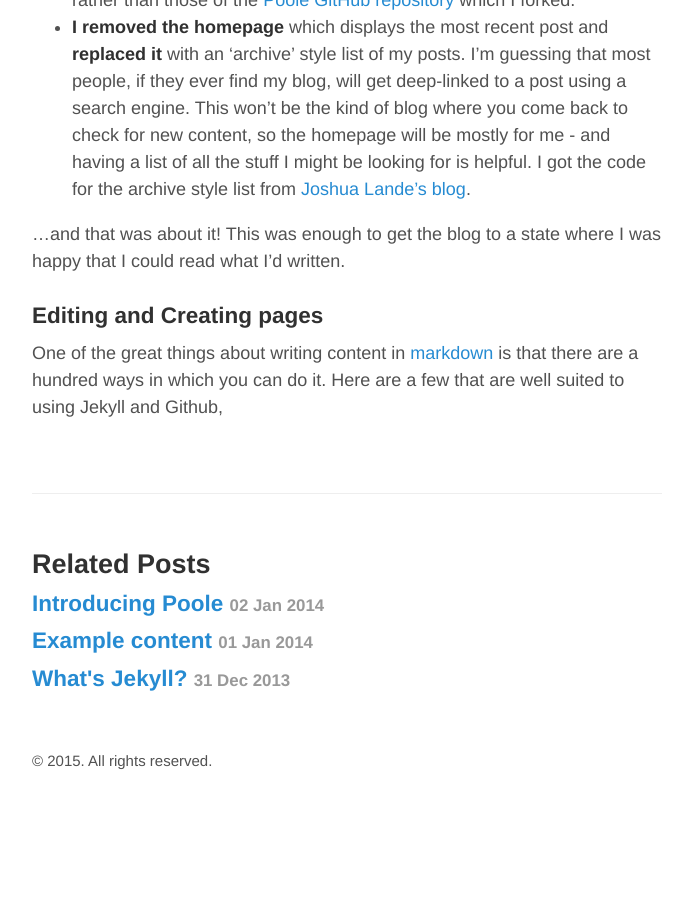
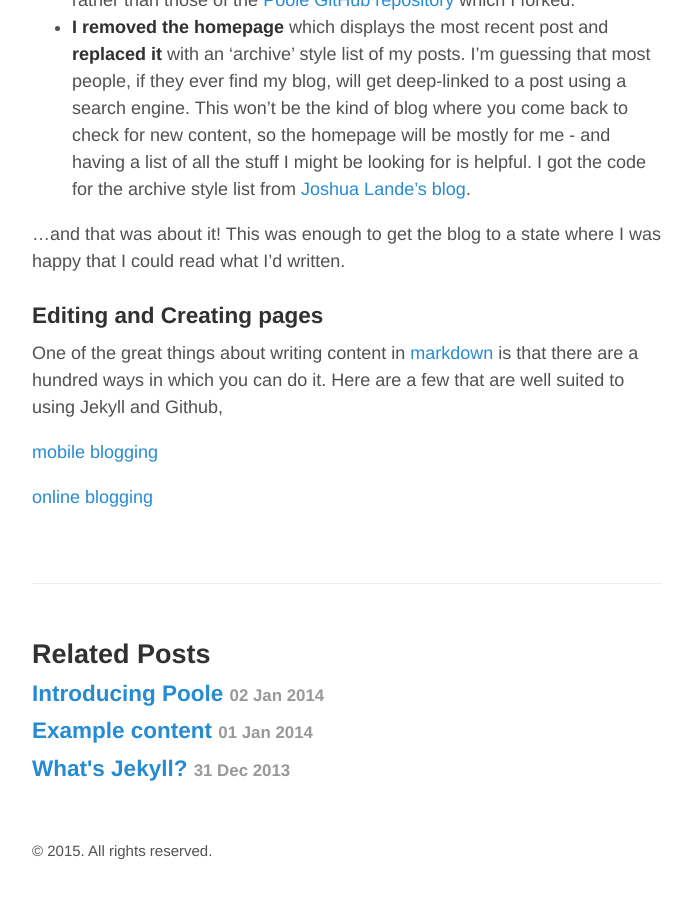
Before and after one commit to WillSoper/WillSoper.github.io, a Jekyll site: the page built from _posts/2015-05-01-github-jekyll-and-poole.md, in a window 1280 px wide and 900 px high, scrolled down 1249 px. Shown: the whole window, without its empty margins (293-985 px from the left). Built offline with Jekyll 4.4.1, drawn with Linux system fonts in a browser that asks for light colours; before the commit the page ends 2059 px from its top, so only the background shows below that.

Commit message:
Created :_posts/2015-05-01-github-jekyll-and-poole.md

```diff
--- a/_posts/2015-05-01-github-jekyll-and-poole.md
+++ b/_posts/2015-05-01-github-jekyll-and-poole.md
@@ -25,3 +25,7 @@ I had to make only a few amendments to the basic install, if you're interested i
 
 ###Editing and Creating pages
 One of the great things about writing content in [markdown](https://help.github.com/articles/markdown-basics/) is that there are a hundred ways in which you can do it. Here are a few that are well suited to using Jekyll and Github,
+
+[mobile blogging](http://joewiz.org/2013/08/18/mobile-blogging-with-jekyll/)
+
+[online blogging](http://joewiz.org/2013/08/20/jekyll-blogging-in-the-browser-with-prose-io/)
```
